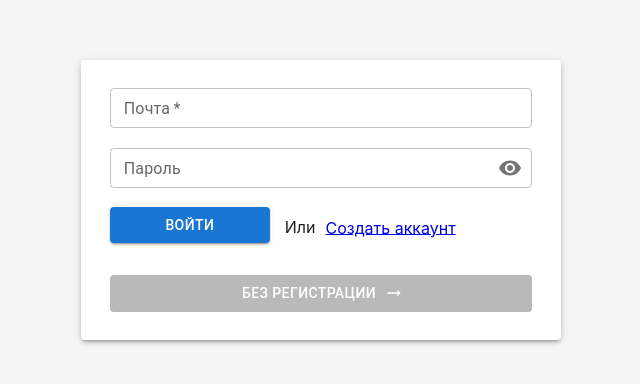
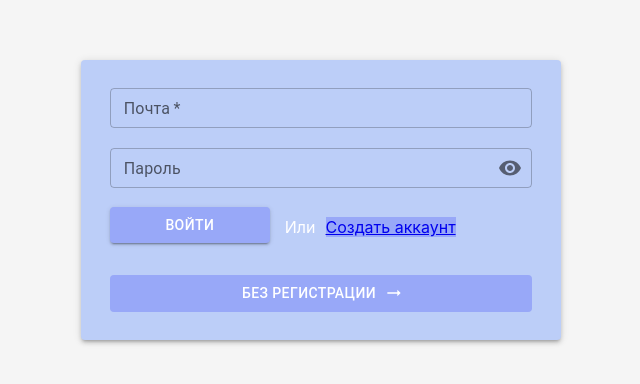
Before and after one commit to vyura06/production_version, a React (Create React App) app in the folder client/: page /login in a window 1280 px wide. Shown: the part 200-584 px from the top of the page, without its empty margins (319-959 px from the left). Built offline with nearby package versions, Linux system fonts and the light colour scheme; no server answers.

Commit message:
Update Login and Registration styles
Update build

```diff
--- a/client/public/locales/en/translation.json
+++ b/client/public/locales/en/translation.json
@@ -90,7 +90,7 @@
             "newItem":"New item",
             "nameItem":"Item name",
             "tags":"Tags",
-            "intr":"Intresting",
+            "intr":"Tags",
             "cancel":"Cancel"
         }
     },
--- a/client/public/locales/ru/translation.json
+++ b/client/public/locales/ru/translation.json
@@ -91,7 +91,7 @@
             "newItem":"Создать элемент",
             "nameItem":"Имя элемента",
             "tags":"Теги",
-            "intr":"Интересующее",
+            "intr":"Теги",
             "cancel":"Назад"
         }
     },
--- a/client/src/pages/authenfication/Login.jsx
+++ b/client/src/pages/authenfication/Login.jsx
@@ -47,7 +47,7 @@ function Login({ setCurrentUser }) {
 
   return (
     <div className="auth-form-container">
-      <Paper component="form" elevation={3} onSubmit={handleSubmit(onSubmit)}>
+      <Paper style={{ backgroundColor: "#BCCEF8" }} component="form" elevation={3} onSubmit={handleSubmit(onSubmit)}>
 
         <TextField
           size="small"
@@ -92,12 +92,13 @@ function Login({ setCurrentUser }) {
         >
           {t("authenfication.login.login")}
         </Button>
-        <span style={{ marginRight: 10 }}>{t("authenfication.login.or")}</span>
-        <Link to="/registration">{t("authenfication.login.new")}</Link>
+        <span style={{ marginRight: 10, color:"white" }}>{t("authenfication.login.or")}</span>
+        <Link className="link" to="/registration">{t("authenfication.login.new")}</Link>
 
         {errorMessage && <div className="error-message">{errorMessage}</div>}
 
         <Button
+        color="secondary"
         variant="contained"
         className="continue-button"
         endIcon={<ArrowRightAltIcon />}
--- a/client/src/pages/authenfication/Registration.jsx
+++ b/client/src/pages/authenfication/Registration.jsx
@@ -128,8 +128,8 @@ function Registration() {
         >
           {t("authenfication.registration.create")}
         </Button>
-        <span style={{ marginRight: 10 }}>{t("authenfication.registration.or")}</span>
-        <Link to="/login">{t("authenfication.registration.login")}</Link>
+        <span style={{ marginRight: 10, color:"white" }}>{t("authenfication.registration.or")}</span>
+        <Link className="link" to="/login">{t("authenfication.registration.login")}</Link>
 
         {errorMessage && <div className="error-message">{errorMessage}</div>}
         <Button
--- a/client/src/pages/authenfication/auth.css
+++ b/client/src/pages/authenfication/auth.css
@@ -12,22 +12,20 @@
 .auth-form-container > form {
   width: 100%;
   padding: 1.8rem;
-}
-
-.auth-form-container h1 {
-  text-align: center;
-  margin-bottom: 1.8rem;
+  background: #BCCEF8!important;
 }
 
 .auth-form__input {
   width: 100%;
   margin-bottom: 1.2rem!important;
+  background: #BCCEF8!important;
 }
 
 .auth-form__submit-button {
   align-self: flex-start;
   margin-bottom: 0.5rem!important;
   width: 10rem;
+  background: #98A8F8!important;
 }
 
 .auth-divider {
@@ -39,8 +37,12 @@
   color: tomato;
 }
 
+.link{
+  background: #98A8F8!important;
+}
+
 .continue-button {
   width: 100%;
   margin-top: 1.5rem!important;
-  background: #b9b9b9!important;
+  background: #98A8F8!important;
 }
```
Also changed, not shown: 7 other files (tests, documents, lock files or other folders).
